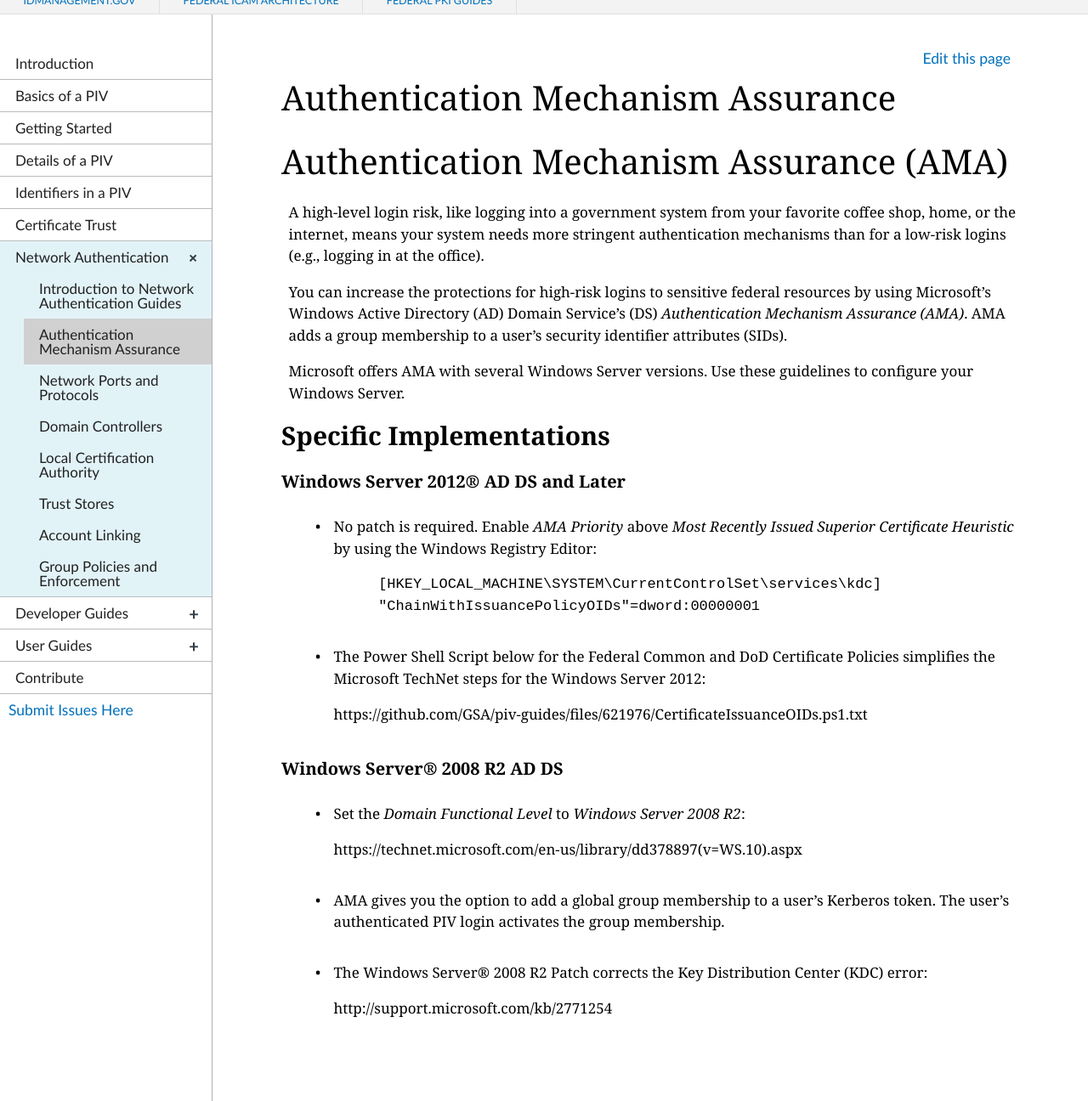
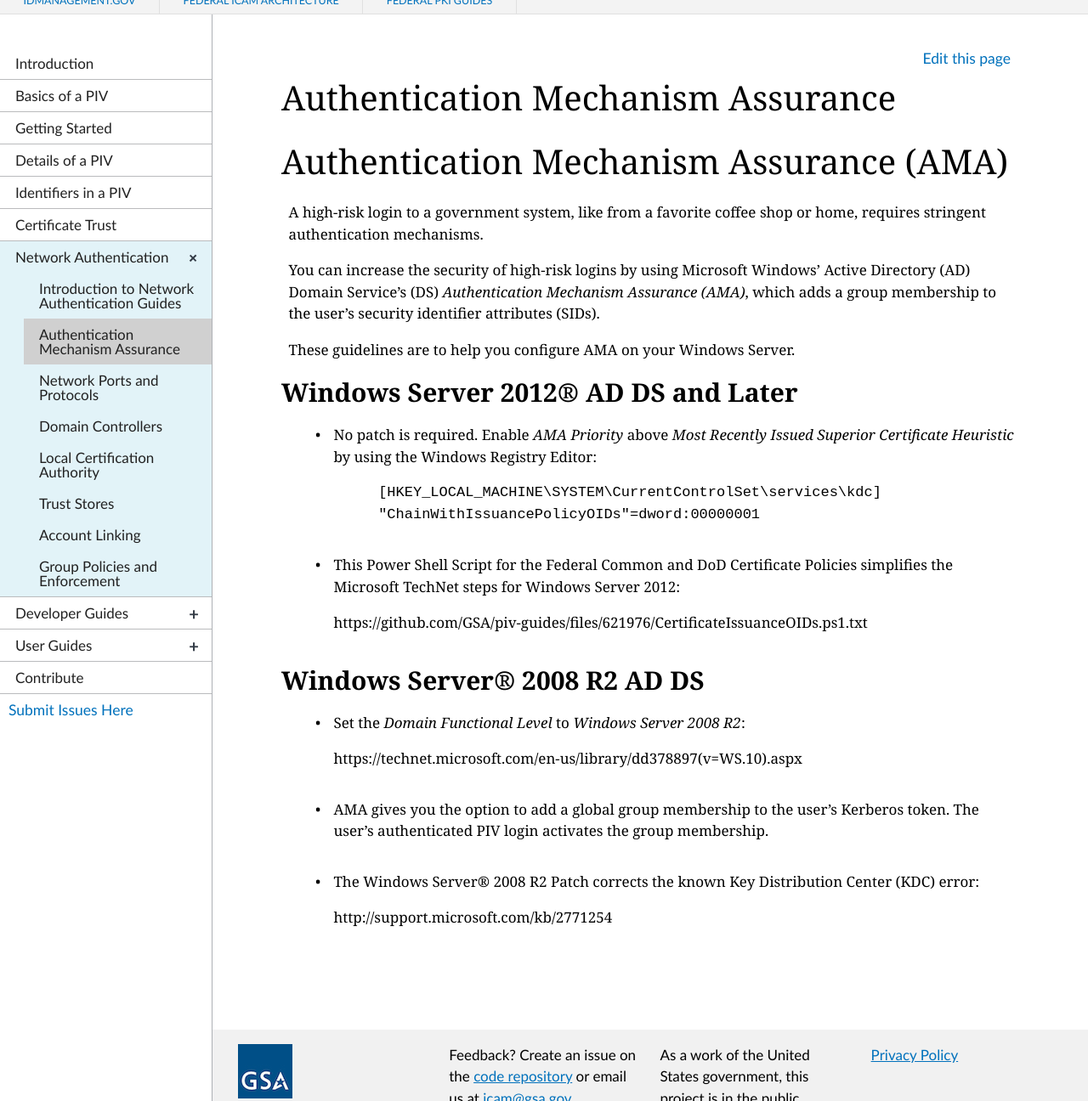
Before and after one commit to GSA/piv-guides, a Jekyll site: the page built from _networkconfig/10_AMA.md, in a window 1280 px wide and 1400 px high, cut to the strip 104-1400 px from the top of the window. Shown: the whole strip at 85% size. Built offline with Jekyll 4.4.1, drawn with Linux system fonts in a browser that asks for light colours; nearby versions of some CDN libraries.

Commit message:
Update 10_AMA.md

```diff
--- a/_networkconfig/10_AMA.md
+++ b/_networkconfig/10_AMA.md
@@ -4,34 +4,33 @@
 collection: networkconfig
 permalink: networkconfig/AMA/
 ---
-
 # Authentication Mechanism Assurance (AMA)
 
-A high-level login risk, like logging into a government system from your favorite coffee shop, home, or the internet, means your system needs more stringent authentication mechanisms than for a low-risk logins (e.g., logging in at the office).
+A high-risk login to a government system, like from a favorite coffee shop or home, requires stringent authentication mechanisms.
 
-You can increase the protections for high-risk logins to sensitive federal resources by using Microsoft’s Windows Active Directory (AD) Domain Service’s (DS) _Authentication Mechanism Assurance (AMA)_. AMA adds a group membership to a user’s security identifier attributes (SIDs).
+You can increase the security of high-risk logins by using Microsoft Windows' Active Directory (AD) Domain Service's (DS) _Authentication Mechanism Assurance (AMA)_, which adds a group membership to the user’s security identifier attributes (SIDs).
 
-Microsoft offers AMA with several Windows Server versions. Use these guidelines to configure your Windows Server.
+These guidelines are to help you configure AMA on your Windows Server.
 
-## Specific Implementations
+## Windows Server 2012® AD DS and Later
 
-### Windows Server 2012® AD DS and Later
-* No patch is required.  Enable _AMA Priority_ above _Most Recently Issued Superior Certificate Heuristic_ by using the Windows Registry Editor:
+* No patch is required. Enable _AMA Priority_ above _Most Recently Issued Superior Certificate Heuristic_ by using the Windows Registry Editor:
 
             [HKEY_LOCAL_MACHINE\SYSTEM\CurrentControlSet\services\kdc]
             "ChainWithIssuancePolicyOIDs"=dword:00000001
 
-* The Power Shell Script below for the Federal Common and DoD Certificate Policies simplifies the Microsoft TechNet steps for the Windows Server 2012:
+* This Power Shell Script for the Federal Common and DoD Certificate Policies simplifies the Microsoft TechNet steps for Windows Server 2012:
 
     https://github.com/GSA/piv-guides/files/621976/CertificateIssuanceOIDs.ps1.txt
 
-### Windows Server® 2008 R2 AD DS
+## Windows Server® 2008 R2 AD DS
+
 * Set the _Domain Functional Level_ to _Windows Server 2008 R2_:
 
     https://technet.microsoft.com/en-us/library/dd378897(v=WS.10).aspx
 
-* AMA gives you the option to add a global group membership to a user’s Kerberos token. The user’s authenticated PIV login activates the group membership.
+* AMA gives you the option to add a global group membership to the user’s Kerberos token. The user’s authenticated PIV login activates the group membership. <!--Is there a difference between a group membership and a global group membership?-->
 
-* The Windows Server® 2008 R2 Patch corrects the Key Distribution Center (KDC) error:
+* The Windows Server® 2008 R2 Patch corrects the known Key Distribution Center (KDC) error:
 
     http://support.microsoft.com/kb/2771254
```
